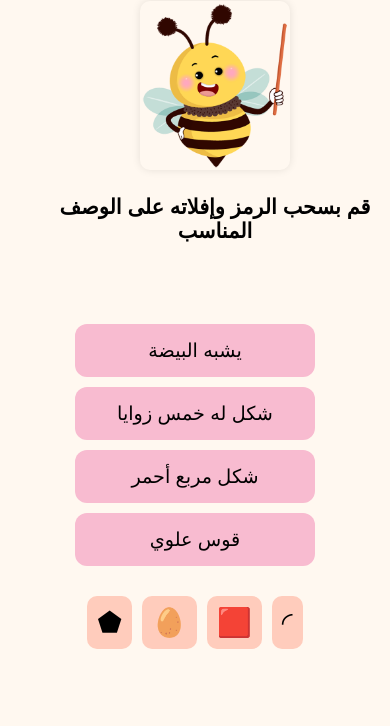
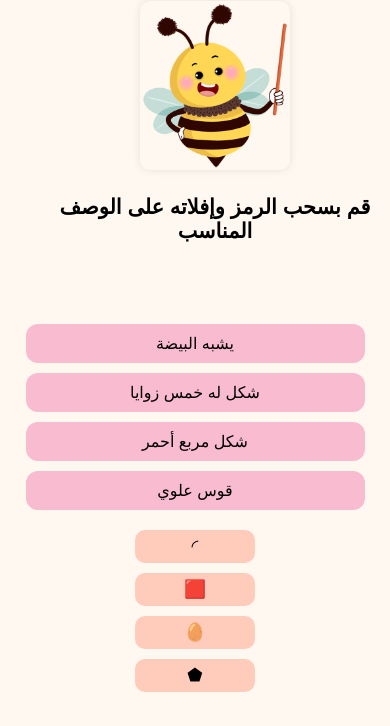
Before and after one commit to MAWA844/-, a plain HTML site: page tawseel_shapes.html in a window 390 px wide. Shown: the part 100-826 px from the top of the page. Drawn offline with Linux system fonts and the light colour scheme.

Commit message:
Add files via upload

```diff
--- a/tawseel_shapes.html
+++ b/tawseel_shapes.html
@@ -117,6 +117,40 @@
 .alert-message.show {
     opacity: 1;  /* جعل الإشعار يظهر */
 }
+@media only screen and (max-width: 600px) {
+  .container {
+    flex-direction: column;
+    align-items: center;
+    gap: 20px;
+  }
+
+  #matching-area,
+  #names-area {
+    display: grid !important;
+    grid-template-columns: repeat(2, 1fr) !important;
+    gap: 10px;
+    justify-items: center;
+  }
+
+  .matching-shape-item,
+  .matching-name-item {
+    font-size: 1.1em !important;
+    padding: 6px 10px !important;
+    max-width: 100px !important;
+    width: 100% !important;
+    text-align: center;
+    word-break: break-word;
+    border-radius: 10px;
+  }
+
+  .item {
+    width: 90% !important;
+    font-size: 1em !important;
+    padding: 10px 12px !important;
+    margin: auto !important;
+  }
+}
+
   </style>
 </head>
 <body>
```
